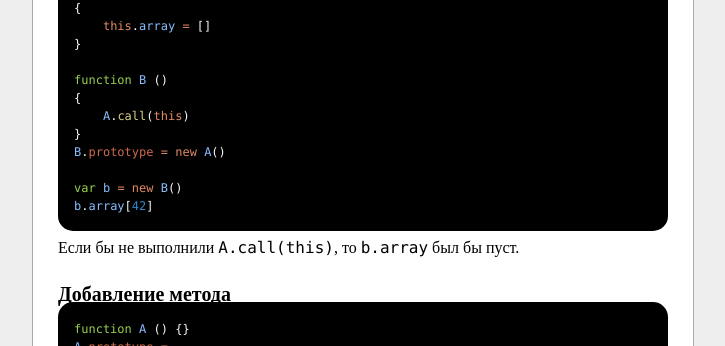
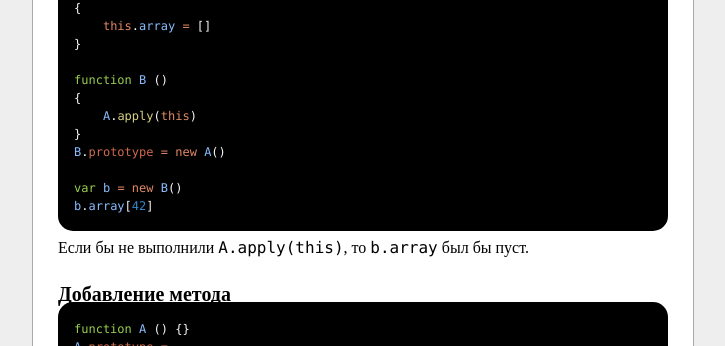
Before and after one commit to kung-fu-tzu/leonov.github.io, a Jekyll site: the page built from _posts/2011-04-06-native-javascript-inheritance.html, in a window 1280 px wide and 900 px high, scrolled down 1363 px. Shown: the part 151-497 px from the top of the window, without its empty margins (277-1002 px from the left). Built offline with Jekyll 4.4.1, drawn with Linux system fonts in a browser that asks for light colours; some of the changed text lies outside the part shown.

Commit message:
use kosher Function#apply()

```diff
--- a/_posts/2011-04-06-native-javascript-inheritance.html
+++ b/_posts/2011-04-06-native-javascript-inheritance.html
@@ -109,7 +109,7 @@ function A ()
 
 function B ()
 {
-	A.call(this)
+	A.apply(this)
 }
 B.prototype = new A()
 
@@ -117,7 +117,7 @@ var b = new B()
 b.array[42]
 </code></pre>
 
-<p>Если бы не выполнили <code>A.call(this)</code>, то <code>b.array</code> был бы пуст.</p>
+<p>Если бы не выполнили <code>A.apply(this)</code>, то <code>b.array</code> был бы пуст.</p>
 </section>
 
 
@@ -231,7 +231,7 @@ B.prototype = new A()
 
 B.prototype.methodA = function ()
 {
-	A.prototype.methodA.call(this)
+	A.prototype.methodA.apply(this)
 }
 
 function C () {}
@@ -239,7 +239,7 @@ C.prototype = new B()
 
 C.prototype.methodA = function ()
 {
-	B.prototype.methodA.call(this)
+	B.prototype.methodA.apply(this)
 }
 
 var c = new C()
@@ -265,7 +265,7 @@ B.prototype = new A()
 var superMethodA = A.prototype.methodA
 B.prototype.methodA = function ()
 {
-	superMethodA.call(this)
+	superMethodA.apply(this)
 }
 
 var b = new B()
```
